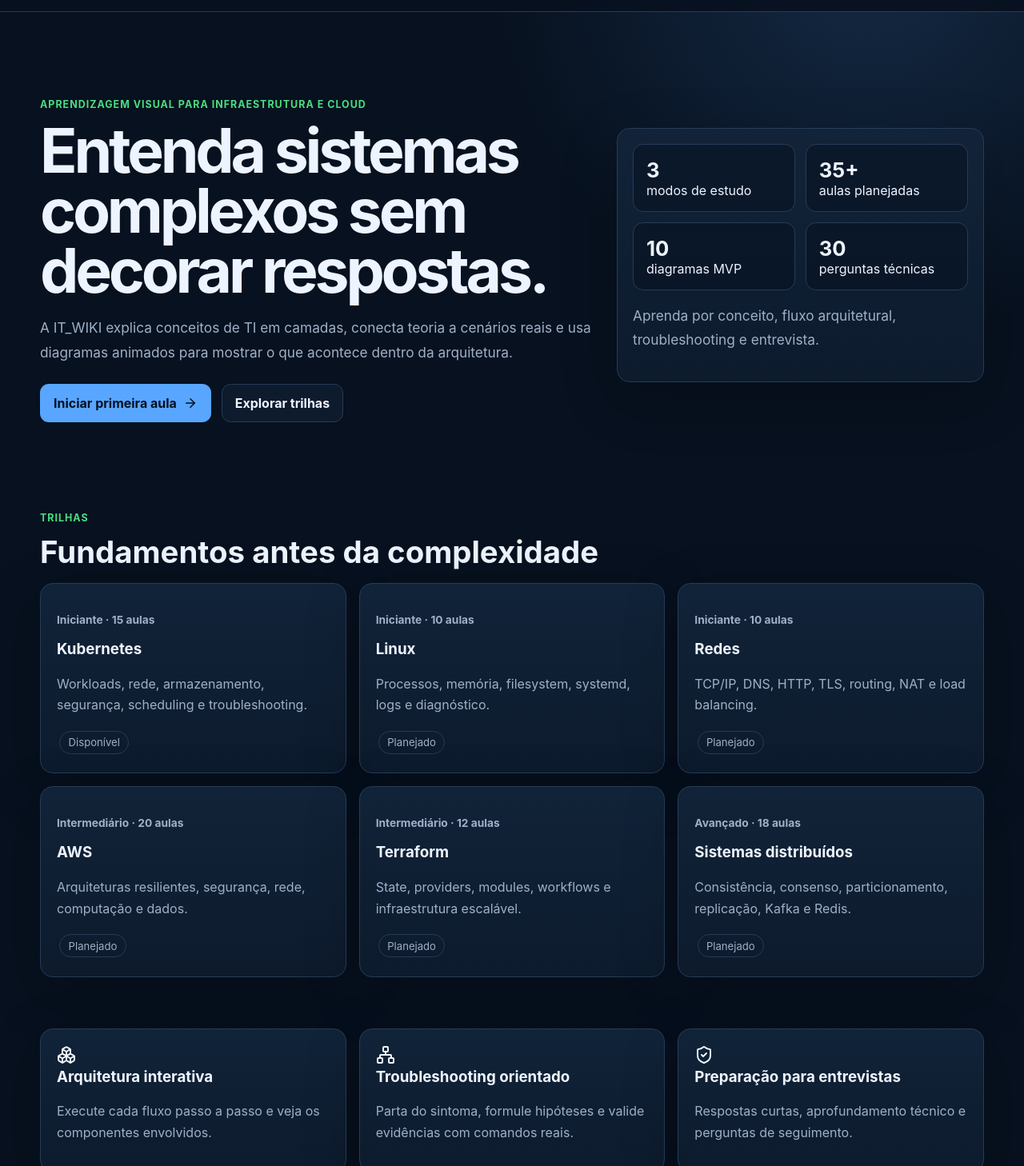
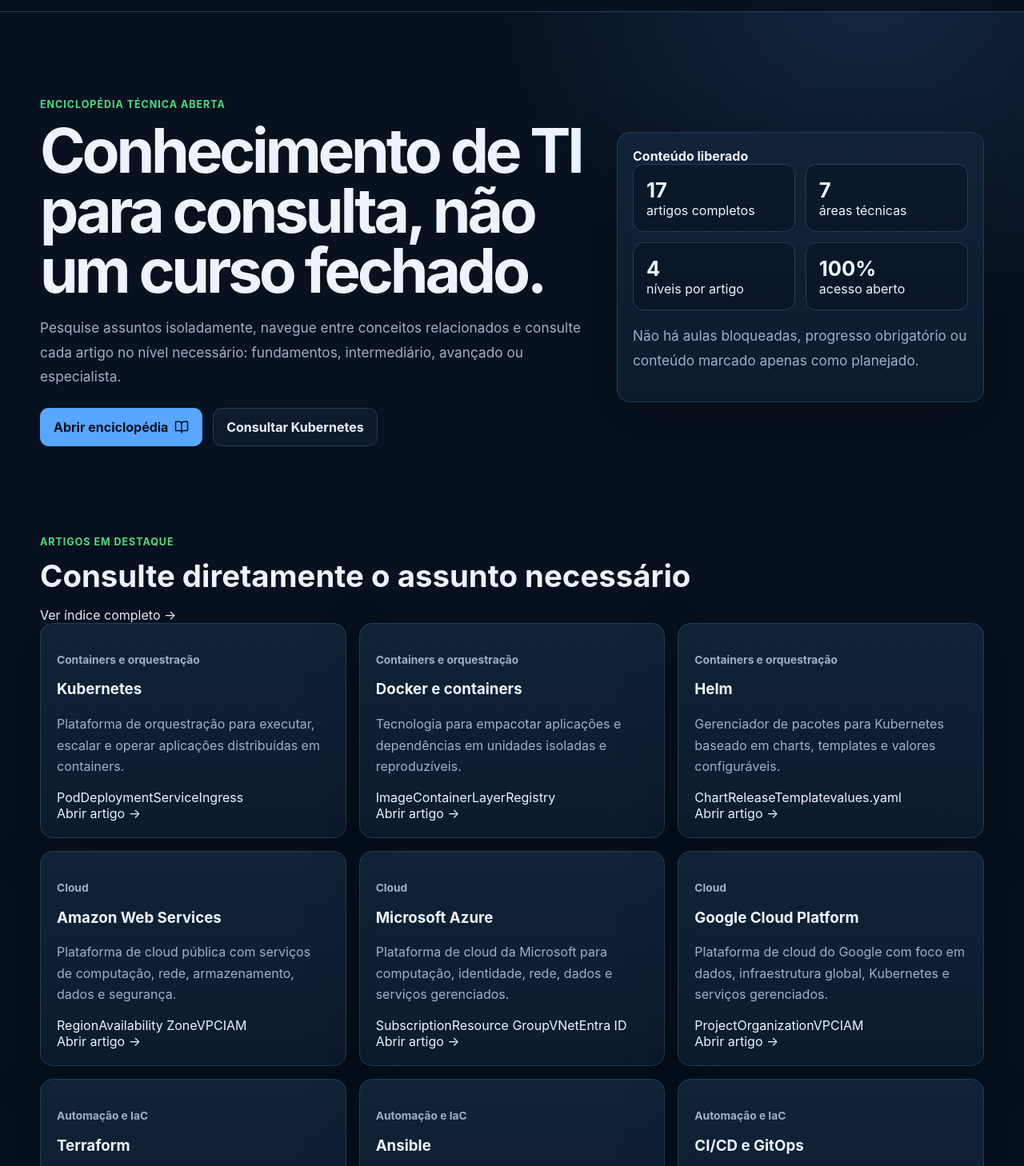
Before and after one commit to josecarlosjr/it_wiki, a Next.js app: page / in a window 1280 px wide. Shown: the part 52-1510 px from the top of the page at 80% size. Built offline with nearby package versions, Linux system fonts and the light colour scheme.

Commit message:
refactor(ui): make homepage encyclopedia-first

```diff
--- a/app/page.tsx
+++ b/app/page.tsx
@@ -1,46 +1,61 @@
 import Link from "next/link";
-import { ArrowRight, Boxes, Network, ShieldCheck } from "lucide-react";
-import { topics } from "@/content/catalog";
+import { BookOpen, Boxes, Network, ShieldCheck } from "lucide-react";
+import { wikiArticles, wikiCategories } from "@/content/wiki";
 
 export default function HomePage() {
+  const featured = wikiArticles.slice(0, 9);
+
   return (
     <main className="main">
-      <section className="hero">
+      <section className="hero wiki-hero">
         <div>
-          <p className="eyebrow">Aprendizagem visual para infraestrutura e cloud</p>
-          <h1>Entenda sistemas complexos sem decorar respostas.</h1>
+          <p className="eyebrow">Enciclopédia técnica aberta</p>
+          <h1>Conhecimento de TI para consulta, não um curso fechado.</h1>
           <p className="lead">
-            A IT_WIKI explica conceitos de TI em camadas, conecta teoria a cenários reais e usa
-            diagramas animados para mostrar o que acontece dentro da arquitetura.
+            Pesquise assuntos isoladamente, navegue entre conceitos relacionados e consulte cada
+            artigo no nível necessário: fundamentos, intermediário, avançado ou especialista.
           </p>
           <div className="actions">
-            <Link className="button primary" href="/aprender/kubernetes-service/">
-              Iniciar primeira aula <ArrowRight size={18} />
+            <Link className="button primary" href="/wiki/">
+              Abrir enciclopédia <BookOpen size={18} />
             </Link>
-            <Link className="button" href="/trilhas/">Explorar trilhas</Link>
+            <Link className="button" href="/wiki/kubernetes/">Consultar Kubernetes</Link>
           </div>
         </div>
-        <div className="panel">
+
+        <aside className="panel wiki-summary">
+          <strong>Conteúdo liberado</strong>
           <div className="stat-grid">
-            <div className="stat"><strong>3</strong><span>modos de estudo</span></div>
-            <div className="stat"><strong>35+</strong><span>aulas planejadas</span></div>
-            <div className="stat"><strong>10</strong><span>diagramas MVP</span></div>
-            <div className="stat"><strong>30</strong><span>perguntas técnicas</span></div>
+            <div className="stat"><strong>{wikiArticles.length}</strong><span>artigos completos</span></div>
+            <div className="stat"><strong>{wikiCategories.length}</strong><span>áreas técnicas</span></div>
+            <div className="stat"><strong>4</strong><span>níveis por artigo</span></div>
+            <div className="stat"><strong>100%</strong><span>acesso aberto</span></div>
           </div>
-          <p className="lead">Aprenda por conceito, fluxo arquitetural, troubleshooting e entrevista.</p>
-        </div>
+          <p className="lead">
+            Não há aulas bloqueadas, progresso obrigatório ou conteúdo marcado apenas como planejado.
+          </p>
+        </aside>
       </section>
 
       <section className="section">
-        <p className="eyebrow">Trilhas</p>
-        <h2>Fundamentos antes da complexidade</h2>
+        <div className="category-title">
+          <div>
+            <p className="eyebrow">Artigos em destaque</p>
+            <h2>Consulte diretamente o assunto necessário</h2>
+          </div>
+          <Link className="read-link" href="/wiki/">Ver índice completo →</Link>
+        </div>
+
         <div className="grid">
-          {topics.slice(0, 6).map((topic) => (
-            <article className="card" key={topic.slug}>
-              <p className="card-meta">{topic.level} · {topic.lessons} aulas</p>
-              <h3>{topic.title}</h3>
-              <p>{topic.description}</p>
-              <span className="pill">{topic.status}</span>
+          {featured.map((article) => (
+            <article className="card wiki-card" key={article.slug}>
+              <p className="card-meta">{article.category}</p>
+              <Link href={`/wiki/${article.slug}/`}><h3>{article.title}</h3></Link>
+              <p>{article.summary}</p>
+              <div className="concept-list">
+                {article.concepts.slice(0, 4).map((concept) => <span key={concept}>{concept}</span>)}
+              </div>
+              <Link className="read-link" href={`/wiki/${article.slug}/`}>Abrir artigo →</Link>
             </article>
           ))}
         </div>
@@ -49,18 +64,18 @@ export default function HomePage() {
       <section className="section grid">
         <article className="card">
           <Boxes />
-          <h3>Arquitetura interativa</h3>
-          <p>Execute cada fluxo passo a passo e veja os componentes envolvidos.</p>
+          <h3>Do básico ao especialista</h3>
+          <p>Cada assunto contém explicação progressiva sem exigir uma sequência de curso.</p>
         </article>
         <article className="card">
           <Network />
-          <h3>Troubleshooting orientado</h3>
-          <p>Parta do sintoma, formule hipóteses e valide evidências com comandos reais.</p>
+          <h3>Conceitos relacionados</h3>
+          <p>Links entre artigos ajudam a seguir dependências técnicas e arquiteturais.</p>
         </article>
         <article className="card">
           <ShieldCheck />
-          <h3>Preparação para entrevistas</h3>
-          <p>Respostas curtas, aprofundamento técnico e perguntas de seguimento.</p>
+          <h3>Uso prático</h3>
+          <p>Os artigos incluem operação, troubleshooting e perguntas comuns de entrevistas.</p>
         </article>
       </section>
     </main>
```
